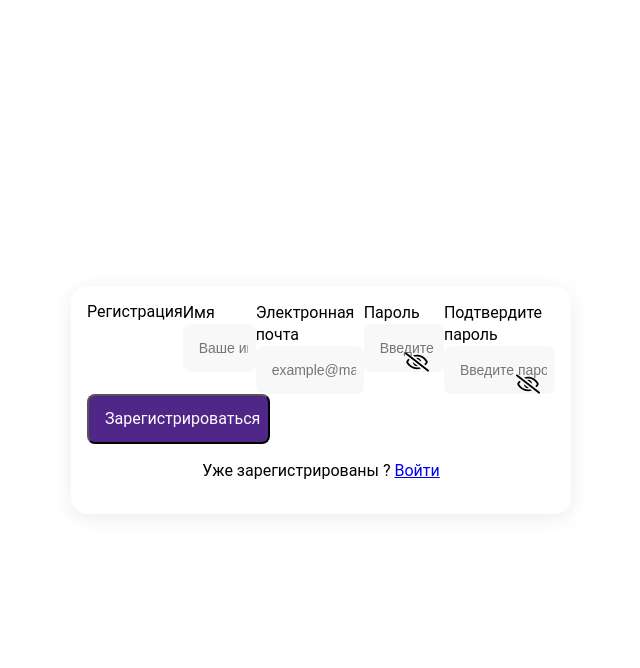
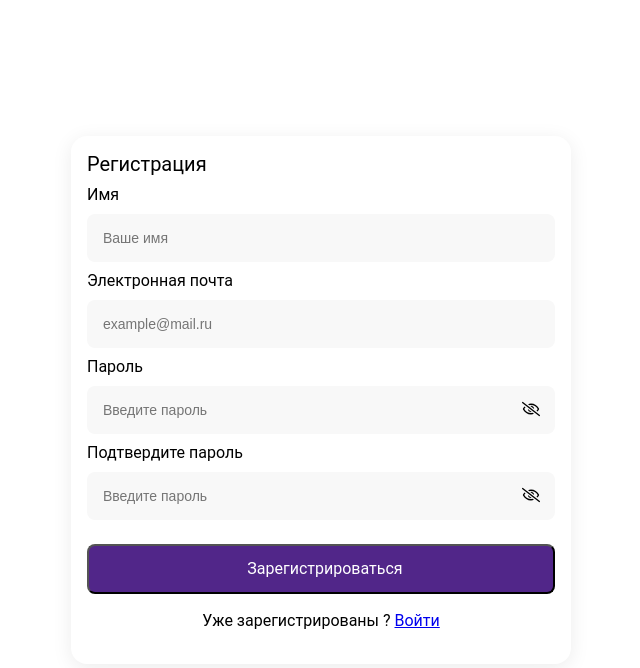
Before and after one commit to odil662/Antipov-test, a React (Create React App) app: page /register in a window 1280 px wide. Shown: the top 668 px of the page, without its empty margins (319-959 px from the left). Built offline with nearby package versions, Linux system fonts and the light colour scheme.

Commit message:
внес небольшие правки в стили и в валидацию

```diff
--- a/src/Components/Context.tsx
+++ b/src/Components/Context.tsx
@@ -1,15 +1,30 @@
-import React, { useState, createContext } from "react";
+import React, { useState, createContext, ReactNode } from "react";
 
 type OrderContextType = any;
 
 export const OrderContext = createContext<OrderContextType | null>(null);
 
-const Context = ({ children }: { children: any }) => {
+const Context = ({ children }: { children: ReactNode }) => {
   const [authCard, setAuthCard] = useState({});
-  console.log(authCard);
+  const [nameValidationError, setNameValidationError] = useState("");
+  const [emailValidationError, setEmailValidationError] = useState("");
+  const [passwordValidationError, setPasswordValidationError] = useState("");
+  const [confirmPasswordValidationError, setConfirmPasswordValidationError] =
+    useState("");
+
+  //нужно перенести на объект все ошибки
+
   const value = {
     authCard,
     setAuthCard,
+    nameValidationError,
+    setNameValidationError,
+    emailValidationError,
+    setEmailValidationError,
+    passwordValidationError,
+    setPasswordValidationError,
+    confirmPasswordValidationError,
+    setConfirmPasswordValidationError,
   };
 
   return (
--- a/src/Components/Input.tsx
+++ b/src/Components/Input.tsx
@@ -3,7 +3,13 @@ import { InputTypesProps } from "../Types/types";
 import { FaRegEye, FaRegEyeSlash } from "react-icons/fa";
 import { OrderContext } from "./Context";
 
-const Input = ({ required, type, placeholder, label }: InputTypesProps) => {
+const Input = ({
+  required,
+  type,
+  placeholder,
+  label,
+  errorMessage,
+}: InputTypesProps) => {
   const [value, setInputValue] = useState("");
   const [isPassShow, setIsPassShow] = useState(false);
   const { authCard, setAuthCard } = useContext(OrderContext);
@@ -53,6 +59,7 @@ const Input = ({ required, type, placeholder, label }: InputTypesProps) => {
             required={required}
           />
         )}
+        {errorMessage ? <span className="error-text">{errorMessage}</span> : ""}
       </label>
     </>
   );
--- a/src/Pages/LoginPage.tsx
+++ b/src/Pages/LoginPage.tsx
@@ -1,41 +1,49 @@
-import React, { useState } from "react";
+import React, { useState, useContext } from "react";
 import { Link } from "react-router-dom";
 import Input from "../Components/Input";
-import { validateEmail, validateEmptyField } from "../helpers/validations";
+import { validateEmail, validatePassword } from "../helpers/validations";
+import { OrderContext } from "../Components/Context";
 
 const form = document.querySelector("form");
 const LoginPage: React.FC = () => {
-  const [emailValidationError, setEmailValidationError] = useState("");
-  const [passwordValidationError, setPasswordValidationError] = useState("");
+  const {
+    authCard,
+    setAuthCard,
+    emailValidationError,
+    setEmailValidationError,
+    passwordValidationError,
+    setPasswordValidationError,
+  } = useContext(OrderContext);
 
-  const handleRegistration = (item: any) => {
-    item.preventDefault();
-    const emailValue = item.target[0].value;
-    const passwordValue = item.target[1].value;
-    validateEmail(setEmailValidationError)(emailValue);
-    validateEmptyField(setPasswordValidationError)(passwordValue);
+  const handleRegistration = () => {
+    validateEmail(setEmailValidationError)(authCard.email);
+    validatePassword(setPasswordValidationError)(authCard.password1);
   };
 
   console.log(emailValidationError, passwordValidationError);
   return (
     <div className="container authContainer">
       <div className="card authCard">
-        <form className="form" onSubmit={(e) => handleRegistration(e)}>
-          <h2>Войти</h2>
+        <form className="form">
+          <div className="formTitle">Войти</div>
           <Input
             type="email"
             label="Электронная почта"
             placeholder="example@mail.ru"
             required={true}
+            errorMessage={emailValidationError}
           />
           <Input
             type="password1"
             label="Пароль"
             placeholder="Введите пароль"
             required={true}
+            errorMessage={passwordValidationError}
           />
         </form>
-        <button className="btnSubmit">Войти</button>
+        <button className="btnSubmit" onClick={handleRegistration}>
+          Войти
+        </button>
         <p className="loginLink">
           Ещё не зарегистрированы ? <Link to="/register">Регистрация</Link>
         </p>
--- a/src/Pages/RegisterPage.tsx
+++ b/src/Pages/RegisterPage.tsx
@@ -1,57 +1,73 @@
-import { FC, useState } from "react";
+import { FC, useState, useContext } from "react";
 import { Link } from "react-router-dom";
 import Input from "../Components/Input";
+import { OrderContext } from "../Components/Context";
+import {
+  validateEmail,
+  validateName,
+  validatePassword,
+} from "../helpers/validations";
 
 const form = document.querySelector("form");
 const RegisterPage: FC = () => {
-  const matchFields = (pass1: string, pass2: string) => {
-    return pass1 === pass2;
-  };
-
-  const handleRegistration = (item: any) => {
-    item.preventDefault();
-    // if (item.target[2].value !== item.target[3].value) {
-    //   alert("Пароли не совпадают");
-    // } else {
-    // }
-
-    console.log(form);
+  const {
+    authCard,
+    setAuthCard,
+    nameValidationError,
+    setNameValidationError,
+    emailValidationError,
+    setEmailValidationError,
+    passwordValidationError,
+    setPasswordValidationError,
+  } = useContext(OrderContext);
+  console.log(authCard);
+  const handleRegistration = () => {
+    validateName(setNameValidationError)(authCard.name);
+    validateEmail(setEmailValidationError)(authCard.email);
+    validatePassword(setPasswordValidationError)(
+      authCard.password1,
+      authCard.password2
+    );
   };
 
   return (
     <div className="container authContainer">
       <div className="card authCard">
-        <form className="form" onSubmit={(e) => handleRegistration(e)}>
-          <div>Регистрация</div>
+        <form className="form">
+          <div className="formTitle">Регистрация</div>
           <Input
             type="text"
             label="Имя"
             placeholder="Ваше имя"
             required={true}
+            errorMessage={nameValidationError}
           />
           <Input
             type="email"
             label="Электронная почта"
             placeholder="example@mail.ru"
             required={true}
+            errorMessage={emailValidationError}
           />
           <Input
             type="password1"
             label="Пароль"
             placeholder="Введите пароль"
             required={true}
+            errorMessage={passwordValidationError}
           />
           <Input
             type="password2"
             label="Подтвердите пароль"
             placeholder="Введите пароль"
             required={true}
+            errorMessage={passwordValidationError}
           />
         </form>
         <button className="btnSubmit" onClick={handleRegistration}>
           Зарегистрироваться
         </button>
-        <p className="loginLink">
+        <p className="registerLink">
           Уже зарегистрированы ? <Link to="/login">Войти</Link>
         </p>
       </div>
--- a/src/Types/types.ts
+++ b/src/Types/types.ts
@@ -3,4 +3,5 @@ export interface InputTypesProps {
   type: string;
   placeholder: string;
   label: string;
+  errorMessage: string;
 }
--- a/src/helpers/validations.ts
+++ b/src/helpers/validations.ts
@@ -12,11 +12,33 @@ export const validateEmail =
     }
   };
 
-export const validateEmptyField =
-  (setError: (error: string) => void) => (value: string) => {
-    if (value.trim() === "") {
+export const validateName =
+  (setError: (error: string) => void) => (value: string | undefined) => {
+    if (value === "" || value === undefined) {
       setError("Поле не может быть пустым");
     } else {
       setError("");
     }
   };
+
+export const validatePassword =
+  (setError: (error: string) => void) => (pass1?: string, pass2?: string) => {
+    if (pass1 && pass2) {
+      if (pass1 !== pass2) {
+        setError("Пароли не совпадают");
+      } else {
+        setError("");
+      }
+    } else {
+      if (
+        pass1 === "" ||
+        pass1 === undefined ||
+        pass2 === "" ||
+        pass2 === undefined
+      ) {
+        setError("Поле не может быть пустым");
+      } else {
+        setError("");
+      }
+    }
+  };
--- a/src/styles/card.css
+++ b/src/styles/card.css
@@ -10,7 +10,15 @@
 }
 
 .form {
-  display: flex;
+  margin-bottom: 24px;
+}
+
+.formTitle {
+  font-family: Roboto;
+  font-size: 20px;
+  font-weight: 400;
+  line-height: 24px;
+  text-align: left;
 }
 
 label {
@@ -18,6 +26,8 @@ label {
   font-size: 16px;
   line-height: 22px;
   text-align: left;
+  margin-top: 8px;
+  display: block;
 }
 
 .inputPassword {
@@ -27,6 +37,7 @@ label {
 .input {
   width: 100%;
   height: 48px;
+  margin-top: 8px;
   padding: 12px 8px 12px 16px;
   border: 0;
   border-radius: 8px;
@@ -39,13 +50,14 @@ label {
 
 .inputPasswordIcon {
   position: absolute;
-  top: 12px;
+  top: 0;
   right: 15px;
   display: inline-block;
-  font-size: x-large;
+  font-size: large;
 }
 
 .btnSubmit {
+  width: 100%;
   height: Fixed (48px);
   padding: 12px 8px 12px 16px;
   border-radius: 8px;
@@ -62,7 +74,8 @@ label {
   opacity: 0.5;
 }
 
-.loginLink {
+.loginLink,
+.registerLink {
   font-size: 16px;
   font-family: Roboto;
   font-weight: 400;
```
